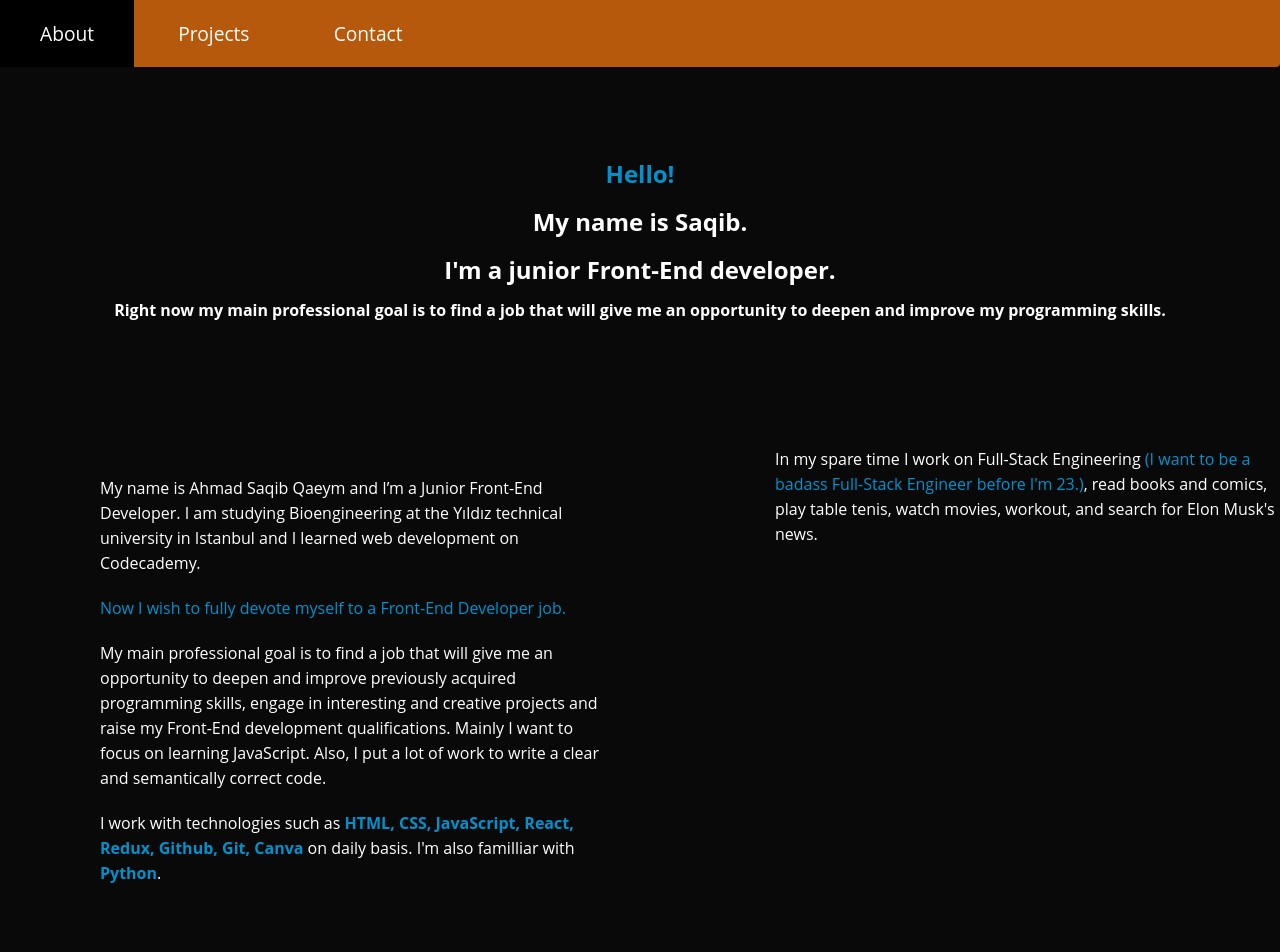
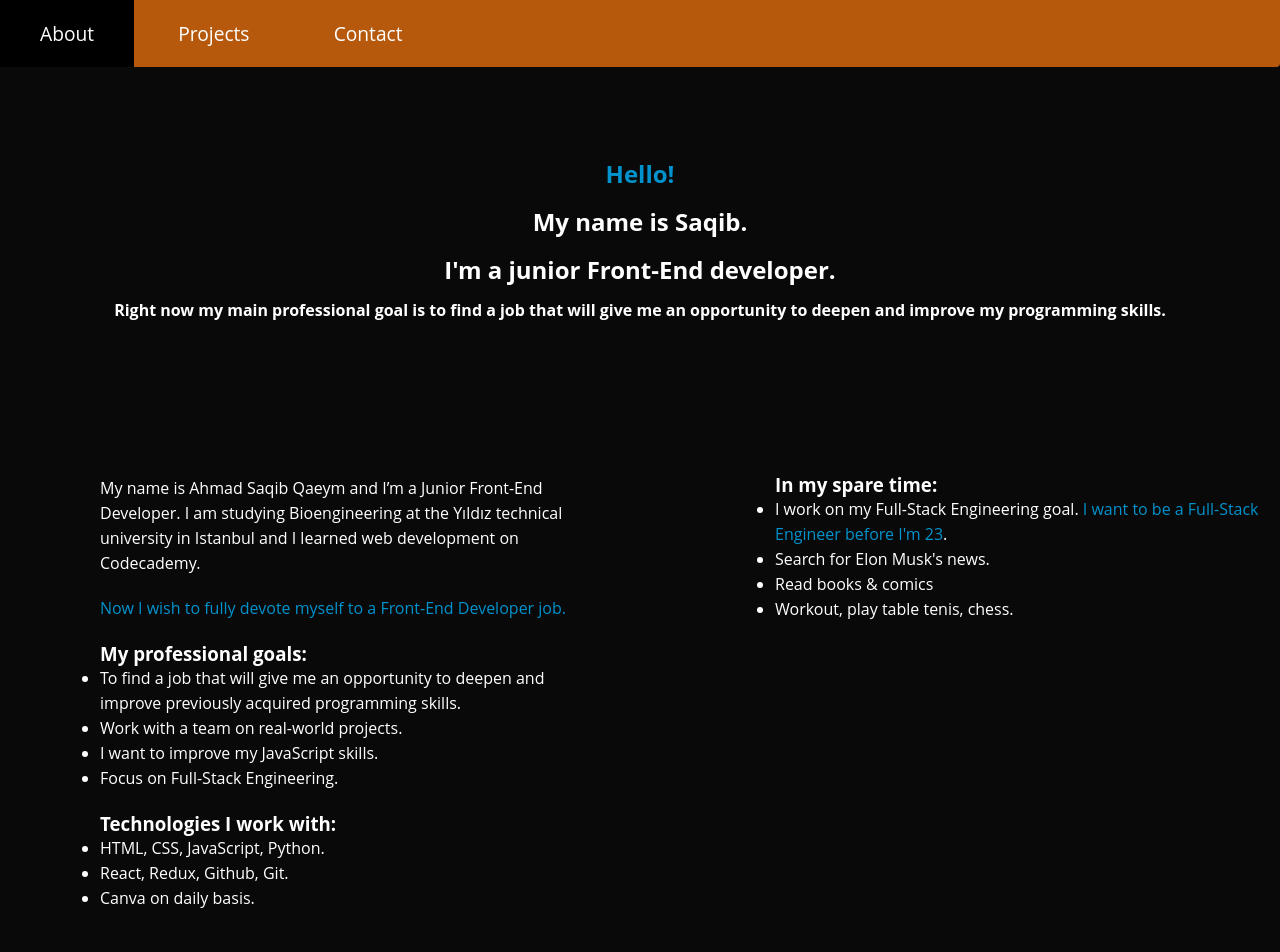
Before and after one commit to SaqibQaeym/Mini-Portfolio, a plain HTML site: page index.html in a window 1280 px wide. Shown: the top 952 px of the page. Drawn offline with Linux system fonts and the light colour scheme; a web font is replaced by a local one.

Commit message:
Update index.html

```diff
--- a/index.html
+++ b/index.html
@@ -5,7 +5,7 @@
     <meta http-equiv="X-UA-Compatible" content="IE=edge">
     <meta name="viewport" content="width=device-width, initial-scale=1.0">
     <link rel="stylesheet" href="index.css">
-    <title>SaqibQaeym's_Porfolio</title>
+    <title>SaqibQaeym's_Portfolio</title>
 </head>
 <body>
 
@@ -32,29 +32,78 @@
 
         <article id="about">
 
+            <div class="backgroundOrange">
                 <p class="aboutMe">
                     My name is Ahmad Saqib Qaeym and I’m a Junior Front-End Developer.
                     I am studying Bioengineering at the Yıldız technical university in Istanbul
                     and I learned web development on Codecademy.
                 </p>
+
                 <p class="wish">
                     Now I wish to fully devote myself to a Front-End Developer job.
-            </p>
-            <p class="goal">
-                My main professional goal is to find a job that will give me an opportunity to deepen
-                and improve previously acquired programming skills, engage in interesting and creative
-                projects and raise my Front-End development qualifications.
-                Mainly I want to focus on learning JavaScript. Also, I put a lot of work to write a clear
-                and semantically correct code.
-            </p>
-            <p class="skills">
-                I work with technologies such as <span class="blue">HTML, CSS, JavaScript, React, Redux, Github, Git,
-                    Canva</span> on daily basis. I'm also familliar with <span class="blue">Python</span>.
-            </p>
-            <p class="spareTime">
-                In my spare time I work on Full-Stack Engineering <span class="black">(I want to be a badass Full-Stack Engineer before I'm 23.)</span>,
-                read books and comics, play table tenis, watch movies, workout, and search for Elon Musk's news.
-            </p>
+
+                <ul class="goal">
+                    <li class="listHeader">
+                        <h3>
+                            My professional goals:
+                        </h3>
+                    </li>
+                    <li>
+                        To find a job that will give me an opportunity
+                        to deepen and improve previously acquired programming skills.
+                    </li>
+                    <li>
+                        Work with a team on real-world projects.
+                    </li>
+                    <li>
+                        I want to improve my JavaScript skills.
+                    </li>
+                    <li>
+                        Focus on Full-Stack Engineering.
+                    </li>
+                </ul>
+
+                <ul class="skills">
+                    <li class="listHeader">
+                        <h3>
+                            Technologies I work with:
+                        </h3>
+                    </li>
+                    <li>
+                        HTML, CSS, JavaScript, Python.
+                    </li>
+                    <li>
+                        React, Redux, Github, Git.
+                    </li>
+                    <li>
+                        Canva on daily basis.
+                    </li>
+                </ul>
+            </div>
+
+           <div class="backgroundOrange">
+            <ul class="spareTime">
+                <li class="listHeader">
+                    <h3>
+                        In my spare time:
+                    </h3>
+                </li>
+                <li>
+                    I work on my Full-Stack Engineering goal.
+                    <span>I want to be a Full-Stack Engineer before I'm 23</span>.
+                </li>
+                <li>
+                    Search for Elon Musk's news.
+                </li>
+                <li>
+                    Read books & comics
+                </li>
+                <li>
+                    Workout, play table tenis, chess.
+                </li>
+            </ul>
+           </div>
+
         </article>
 
     </main>
@@ -62,9 +111,6 @@
     <div class="CTAmsg" id="CTAmsg">
         <h3>Contact Me</h3>
         <h44>You can write me a message or find me on socialmedia</h4>
-    </div>
-
-
         <form action="">
             <div>
                 <label for="name">Name:</label> <br>
@@ -82,6 +128,7 @@
                 <input type="submit" name="submit" id="submit">
             </div>
         </form>
+    </div>
 
     <section class="socialMedia">
         <figure class="rotate">
```
Lines whose indentation alone changed are shown as unchanged.
